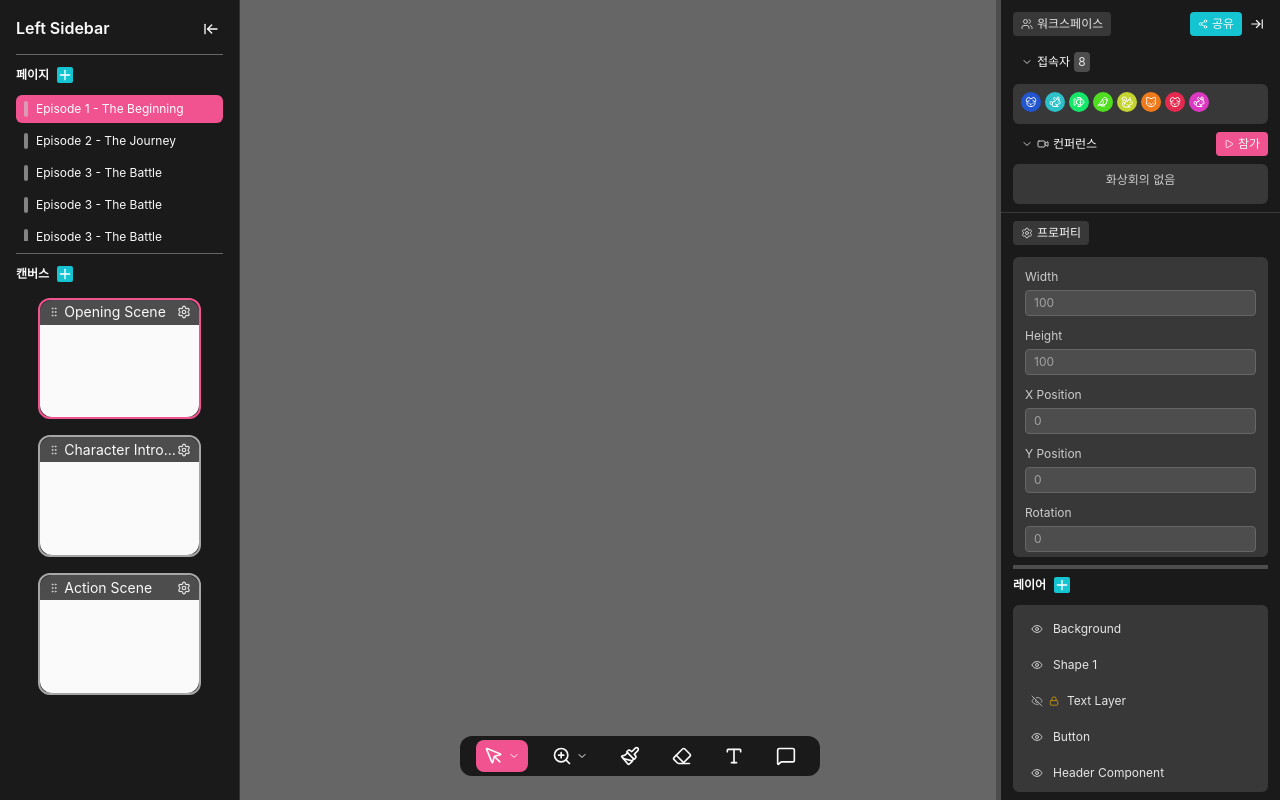
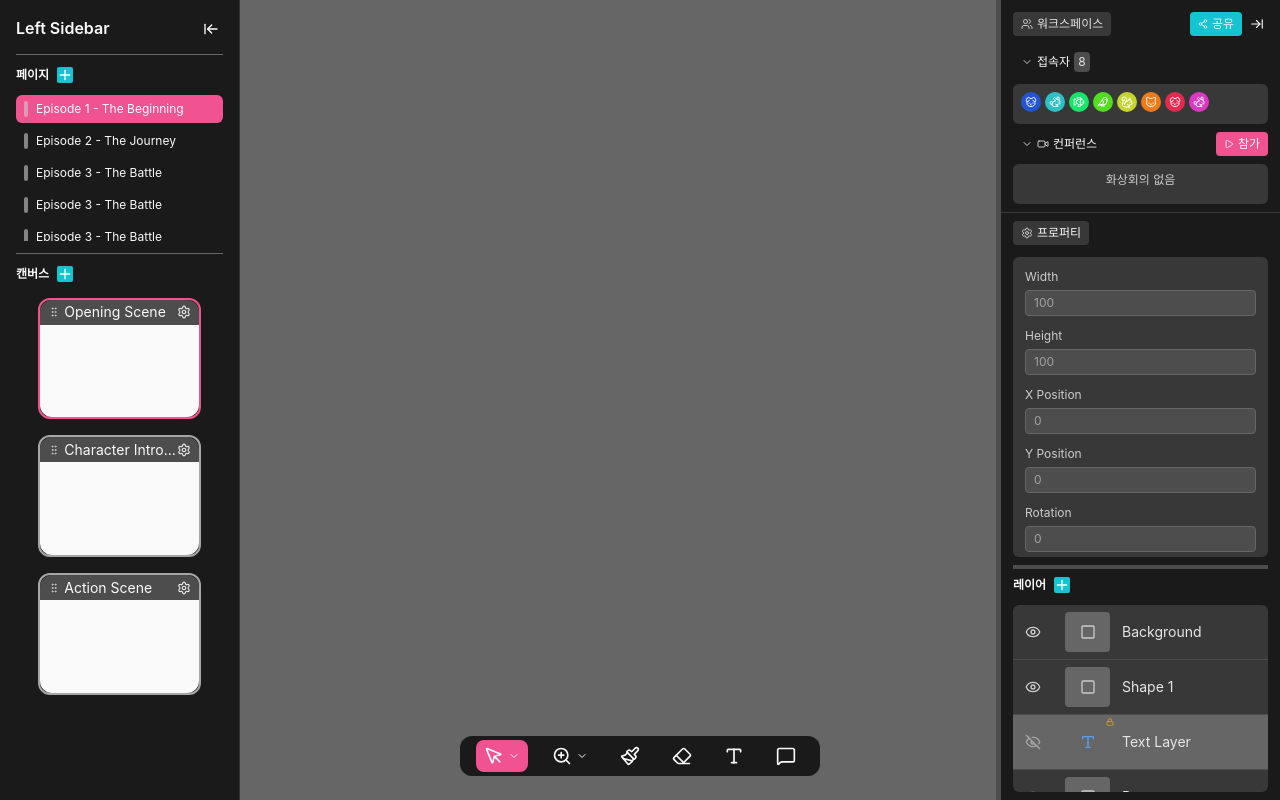
Before and after one commit to jcy97/flamingo-mvp-ui-v2, a Next.js app: page /workspace in a window 1280 px wide. Built offline with nearby package versions, Linux system fonts and the light colour scheme.

Commit message:
[feat] 레이어 디자인 수정

```diff
--- a/components/Workspace/RightSidebar/Layer/Layer.tsx
+++ b/components/Workspace/RightSidebar/Layer/Layer.tsx
@@ -1,48 +1,14 @@
 import React from "react";
-import { Layers, Eye, EyeOff, Lock } from "lucide-react";
-import { Layer as LayerType } from "@/types/layer";
 import "@/styles/scrollbar.css";
 import { sampleLayers } from "@/samples/data";
 import LayerHeader from "./LayerHeader";
+import LayerList from "./LayerList";
 
 function Layer() {
-  const layers: LayerType[] = sampleLayers;
-
   return (
     <div className="flex flex-col gap-3 h-full">
       <LayerHeader />
-      <div className="flex-1 bg-neutral-800 rounded-md p-2 overflow-y-auto custom-scrollbar">
-        <div className="space-y-1">
-          {layers.map((layer) => (
-            <div
-              key={layer.id}
-              className="flex items-center gap-2 p-2 rounded hover:bg-neutral-700 cursor-pointer transition-colors group"
-            >
-              <div className="flex items-center gap-1">
-                <button className="p-0.5 hover:bg-neutral-600 rounded transition-colors">
-                  {layer.isVisible ? (
-                    <Eye
-                      size={12}
-                      className="text-neutral-400 group-hover:text-neutral-300"
-                    />
-                  ) : (
-                    <EyeOff
-                      size={12}
-                      className="text-neutral-500 group-hover:text-neutral-400"
-                    />
-                  )}
-                </button>
-                {layer.isLocked && (
-                  <Lock size={10} className="text-yellow-500 opacity-80" />
-                )}
-              </div>
-              <span className="flex-1 text-xs truncate text-neutral-300 group-hover:text-neutral-200">
-                {layer.name}
-              </span>
-            </div>
-          ))}
-        </div>
-      </div>
+      <LayerList layers={sampleLayers} />
     </div>
   );
 }
--- /dev/null
+++ b/components/Workspace/RightSidebar/Layer/LayerList.tsx
@@ -0,0 +1,91 @@
+import React from "react";
+import {
+  Eye,
+  EyeOff,
+  Lock,
+  Type,
+  Image,
+  Square,
+  Circle,
+  PenTool,
+  MoreHorizontal,
+} from "lucide-react";
+import { Layer as LayerType } from "@/types/layer";
+import "@/styles/scrollbar.css";
+
+interface LayerListProps {
+  layers: LayerType[];
+}
+
+function LayerList({ layers }: LayerListProps) {
+  const getLayerIcon = (type: string) => {
+    switch (type) {
+      case "text":
+        return <Type size={16} className="text-blue-400" />;
+      case "image":
+        return <Image size={16} className="text-green-400" />;
+      case "rectangle":
+        return <Square size={16} className="text-purple-400" />;
+      case "circle":
+        return <Circle size={16} className="text-orange-400" />;
+      case "vector":
+        return <PenTool size={16} className="text-pink-400" />;
+      default:
+        return <Square size={16} className="text-neutral-400" />;
+    }
+  };
+
+  return (
+    <div className="flex-1 bg-neutral-800 rounded-md overflow-y-auto custom-scrollbar">
+      <div className="flex flex-col">
+        {layers.map((layer, index) => (
+          <div
+            key={layer.id}
+            className={`flex items-center h-[55px] w-full hover:bg-neutral-700 cursor-pointer transition-colors group border-b border-neutral-700 ${
+              index === 2 ? "bg-neutral-600" : ""
+            }`}
+          >
+            <div className="flex h-full w-[40px] items-center justify-center p-2 flex-shrink-0">
+              <button className="hover:bg-neutral-600 rounded transition-colors p-1">
+                {layer.isVisible ? (
+                  <Eye
+                    size={16}
+                    className="text-neutral-400 group-hover:text-neutral-300"
+                  />
+                ) : (
+                  <EyeOff
+                    size={16}
+                    className="text-neutral-500 group-hover:text-neutral-400"
+                  />
+                )}
+              </button>
+            </div>
+
+            <div className="flex flex-1 items-center gap-3 overflow-hidden px-3 py-2 min-w-0">
+              <div className="h-[40px] w-[45px] bg-neutral-600 rounded flex items-center justify-center relative flex-shrink-0">
+                {getLayerIcon(layer.type || "rectangle")}
+                {layer.isLocked && (
+                  <div className="absolute -top-1 -right-1">
+                    <Lock size={8} className="text-yellow-500" />
+                  </div>
+                )}
+              </div>
+
+              <span className="flex-1 min-w-0 text-sm text-neutral-300 group-hover:text-neutral-200 truncate">
+                {layer.name}
+              </span>
+            </div>
+
+            <div className="flex h-full w-[40px] items-center justify-center pr-4 flex-shrink-0">
+              <button className="hover:bg-neutral-600 rounded transition-colors opacity-0 group-hover:opacity-100 p-1">
+                <MoreHorizontal size={16} className="text-neutral-400" />
+              </button>
+            </div>
+          </div>
+        ))}
+      </div>
+    </div>
+  );
+}
+
+export default LayerList;
```
